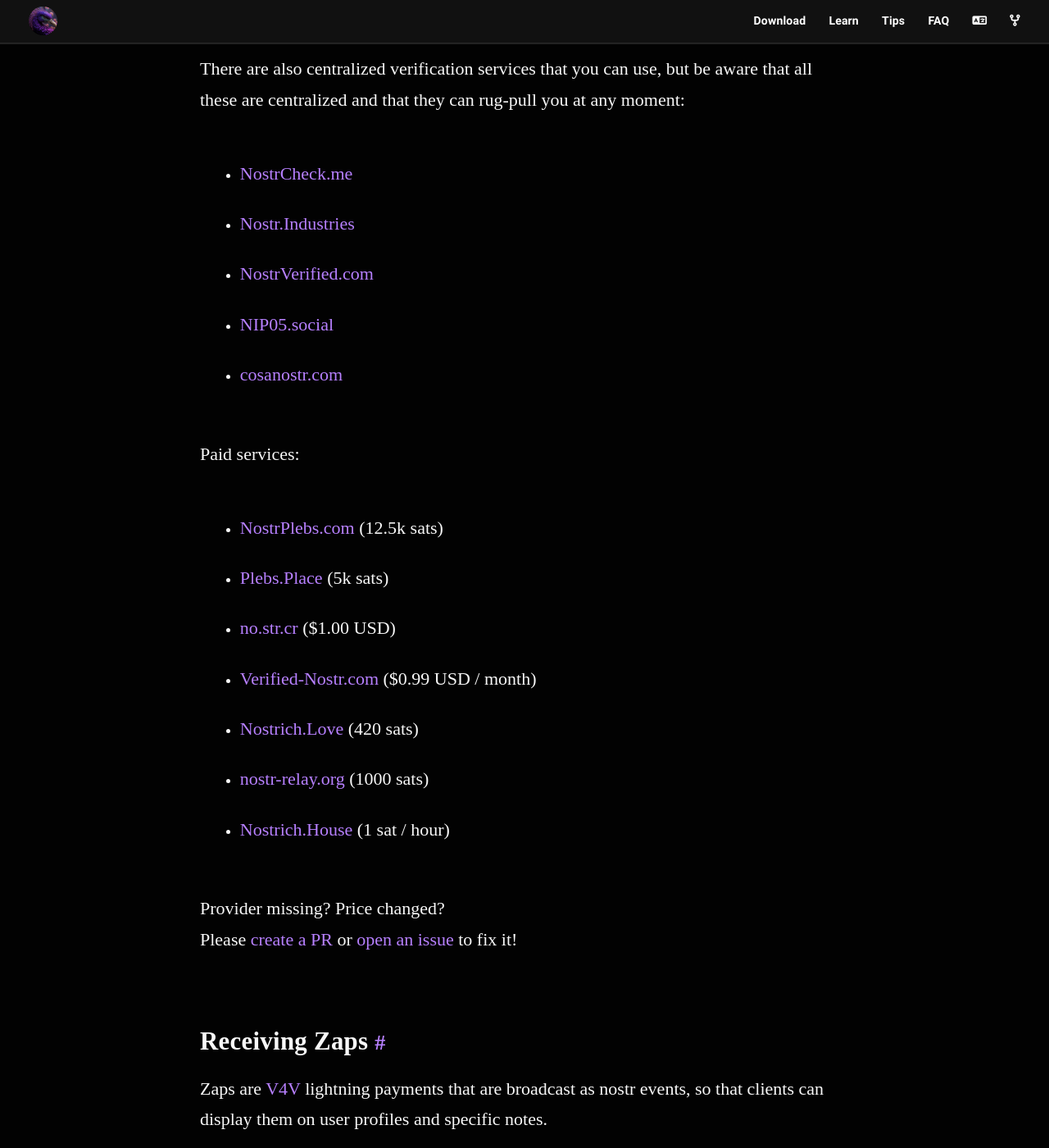
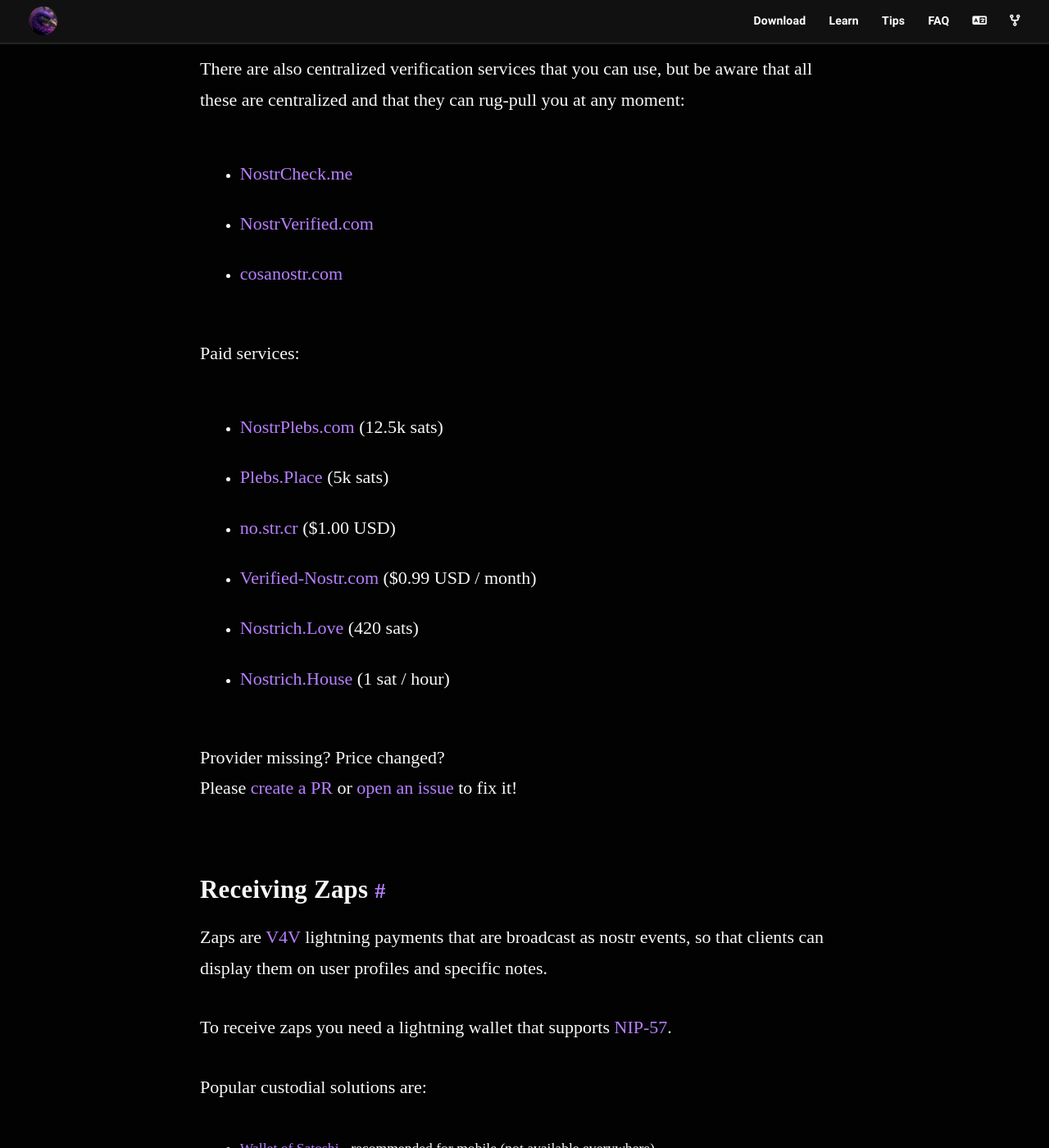
Before and after one commit to nostr-resources/nostr-resources.github.io, a Jekyll site: the page built from index.md, in a window 1280 px wide and 1400 px high, scrolled down 12347 px. Shown: the whole window at 82% size. Built offline with Jekyll 4.4.1, drawn with Linux system fonts in a browser that asks for light colours; some web fonts are replaced.

Commit message:
Removed defunct providers (#77)
1 paid and 2 free providers are gone.

```diff
--- a/_data/nip05providers.yml
+++ b/_data/nip05providers.yml
@@ -1,14 +1,8 @@
 - name: NostrCheck.me
   link: https://nostrcheck.me/
 
-- name: Nostr.Industries
-  link: https://nostr.industries/
-
 - name: NostrVerified.com
   link: https://nostrverified.com/
-
-- name: NIP05.social
-  link: https://nip05.social
 
 - name: cosanostr.com
   link: https://cosanostr.com
@@ -33,10 +27,6 @@
   link: https://uselessshit.co/nostr/nip-05/
   price: 420 sats
 
-- name: nostr-relay.org
-  link: https://nostr-relay.org
-  price: 1000 sats
-
 - name: Nostrich.House
   link: https://nostrich.house/
   price: 1 sat / hour
```
